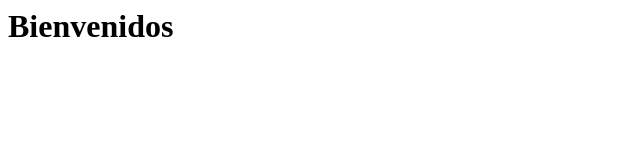
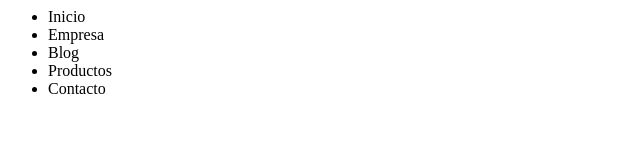
Before and after one commit to pruebas-de-git/proyecto_1, a plain HTML site: page index.html in a window 1280 px wide. Shown: the whole page, without its empty margins (0-640 px from the left). Drawn offline with Linux system fonts and the light colour scheme.

Commit message:
Index modificado y creación archivo main.js

```diff
--- a/index.html
+++ b/index.html
@@ -1 +1,18 @@
-<h1>Bienvenidos</h1>
+<html lang="en">
+<head>
+    <meta charset="UTF-8">
+    <meta name="viewport" content="width=device-width, initial-scale=1.0">
+    <title>Document</title>
+</head>
+<body>
+    <div class="navegacion">
+        <ul>
+            <li>Inicio</li>
+            <li>Empresa</li>
+            <li>Blog</li>
+            <li>Productos</li>
+            <li>Contacto</li>
+        </ul>
+    </div>
+</body>
+</html>
--- /dev/null
+++ b/main.js
@@ -0,0 +1 @@
+let numero = 1;
```
Also changed, not shown: 1 other file.
